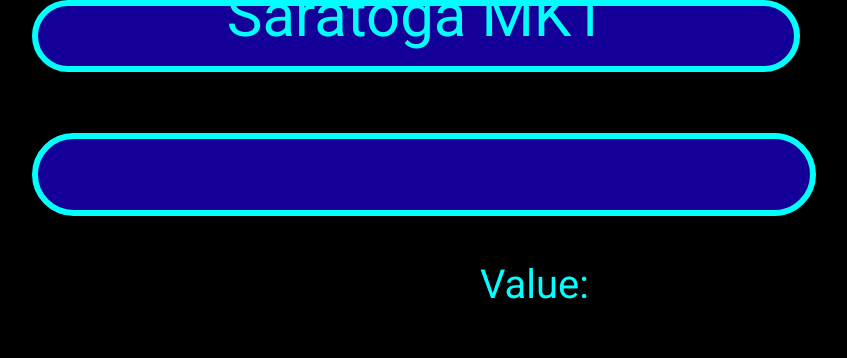
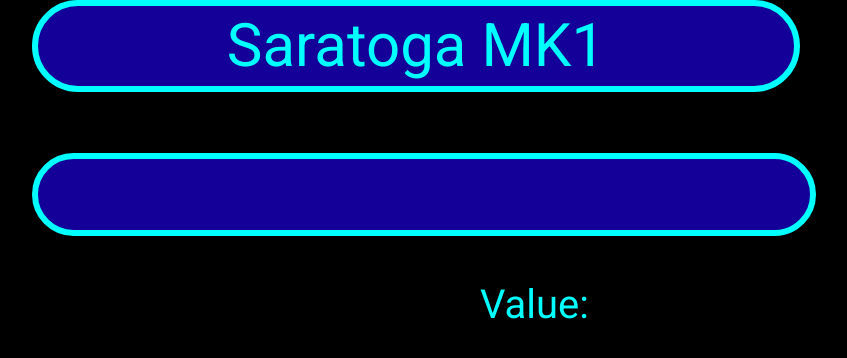
Before and after one commit to Saratii/Math-Solver, an Angular app: page / in a window 1280 px wide. Shown: the top 358 px of the page, without its empty margins (224-1071 px from the left). Built offline with nearby package versions, Linux system fonts and the light colour scheme.

Commit message:
Adjusted the title

```diff
--- a/src/app/app.component.css
+++ b/src/app/app.component.css
@@ -20,6 +20,13 @@
   margin-right: 20%;
   /* margin: 0;
   padding: 0; */
-  height: 60px;
+  height: auto;
+  width: auto;
   vertical-align: middle;
+  padding: 10px 0;
 }
+
+.title p{
+  padding: 0;
+  margin: 20px 0;
+}
```
